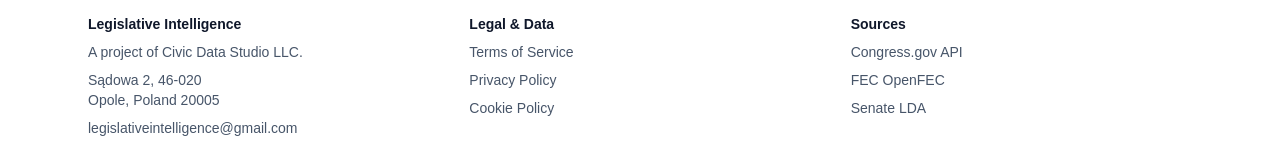
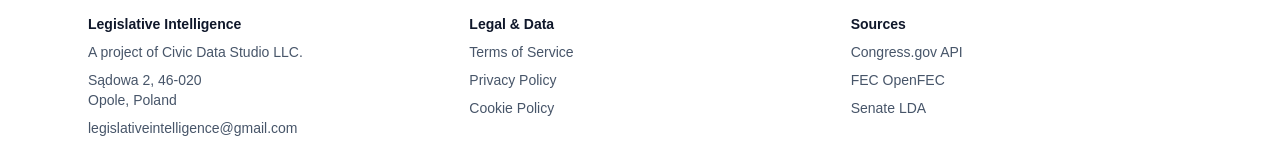
Before and after one commit to MajaJZ/legislative-intelligence, a Next.js app in the folder app/web/: page / in a window 1280 px wide. Shown: the part 1355-1515 px from the top of the page. Built offline with nearby package versions, Linux system fonts and the light colour scheme.

Commit message:
Fix address formatting in SiteFooter
Updated address formatting in SiteFooter component.

```diff
--- a/app/web/components/SiteFooter.tsx
+++ b/app/web/components/SiteFooter.tsx
@@ -7,7 +7,7 @@
         <div>
           <p className="font-bold text-navy mb-2">Legislative Intelligence</p>
           <p>A project of Civic Data Studio LLC.</p>
-          <p className="mt-2">Sądowa 2, 46-020<br />Opole, Poland 20005</p>
+          <p className="mt-2">Sądowa 2, 46-020<br />Opole, Poland </p>
           <p className="mt-2">legislativeintelligence@gmail.com</p>
         </div>
         <div>
```
